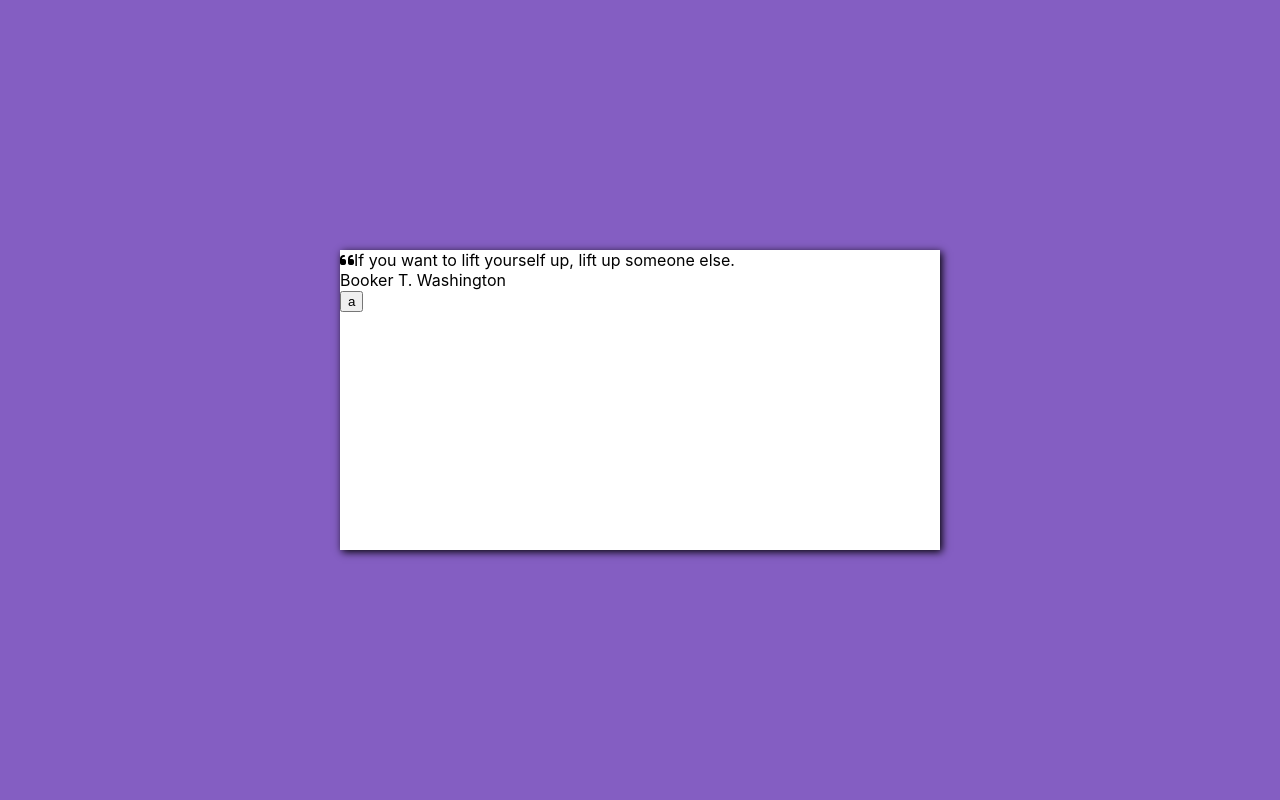
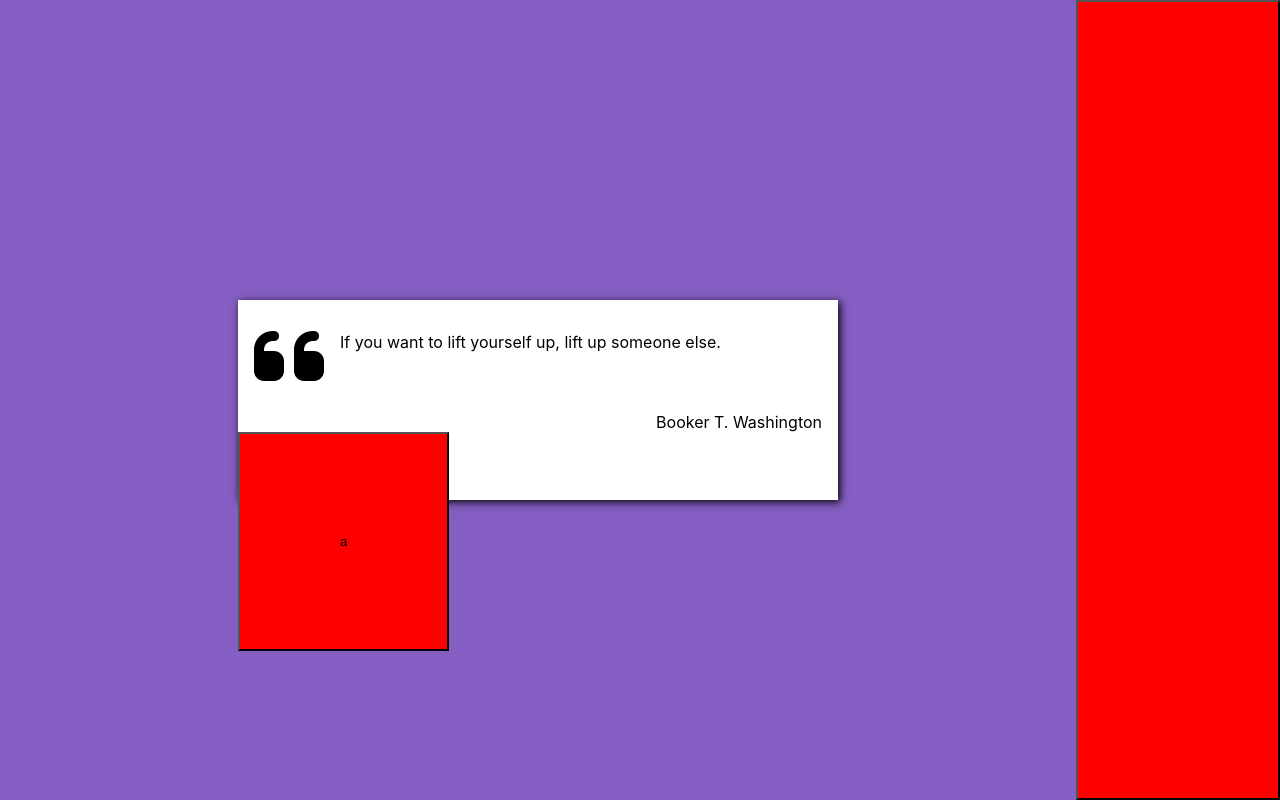
Before and after one commit to FROSTYLAN/01-003-QuotesApp, a React (Create React App) app: page / in a window 1280 px wide. Built offline with nearby package versions, Linux system fonts and the light colour scheme.

Commit message:
arreglo al font

```diff
--- a/src/App.js
+++ b/src/App.js
@@ -1,7 +1,7 @@
 import './App.css';
 import { useState } from 'react';
 import quotes from './quotes.json';
-import Card from './components/Card.js';
+import QuoteBox from './components/QuoteBox.js';
 
 function App() {
 
@@ -32,7 +32,8 @@
 
   return (
     <div className='app' style={{background: alterColor}}>
-      <Card/>
+      <QuoteBox color={alterColor}/>
+      <button onClick={changeColor}></button>
     </div>
   );
 }
--- a/src/components/Card.js
+++ b/src/components/QuoteBox.js
@@ -2,18 +2,18 @@
 import quotes from '../quotes.json';
 import { useState } from 'react';
 
-const Card = () => {
+const Card = (color) => {
 
-    const [alterQuote, setAlterQuote] = useState(quotes[getQuote()]);
+    const [alterQuote, setAlterQuote] = useState(getQuote());
     const changeQuote = () => {
-        setAlterQuote(quotes[getQuote()]);
+        setAlterQuote(getQuote());
     }
 
     return (
-        <div className='card'>
+        <div className='quoteBox'>
             <div>
-                <i class="fa-solid fa-quote-left"></i>
-                {alterQuote.quote}
+                <i className="fa-solid fa-quote-left" style={{ color: color }}></i>
+                <p>{alterQuote.quote}</p>
             </div>
             <div>
                 {alterQuote.author}
@@ -23,6 +23,6 @@
     );
 };
 
-const getQuote = () => Math.floor(Math.random() * quotes.length);
+const getQuote = () => quotes[Math.floor(Math.random() * quotes.length)];
 
 export default Card;
--- a/src/index.css
+++ b/src/index.css
@@ -18,10 +18,29 @@
   display: flex;
 }
 
-.card{
+.quoteBox{
   margin: auto;
   width: 600px;
-  height: 300px;
+  height: 200px;
   background-color: #fff;
   box-shadow: 2px 2px 8px #000;
 }
+.app button{
+  padding: 100px;
+  background-color: red;
+}
+.quoteBox div:nth-child(1){
+  display: inline-flex;
+}
+.quoteBox i{
+  padding:1rem;
+  font-size: 5rem;
+}
+.quoteBox p{
+  padding-top: 1rem;
+  padding-right: 1rem;
+}
+.quoteBox div:nth-child(2){
+  text-align: right;
+  padding-right: 1rem;
+}
```
